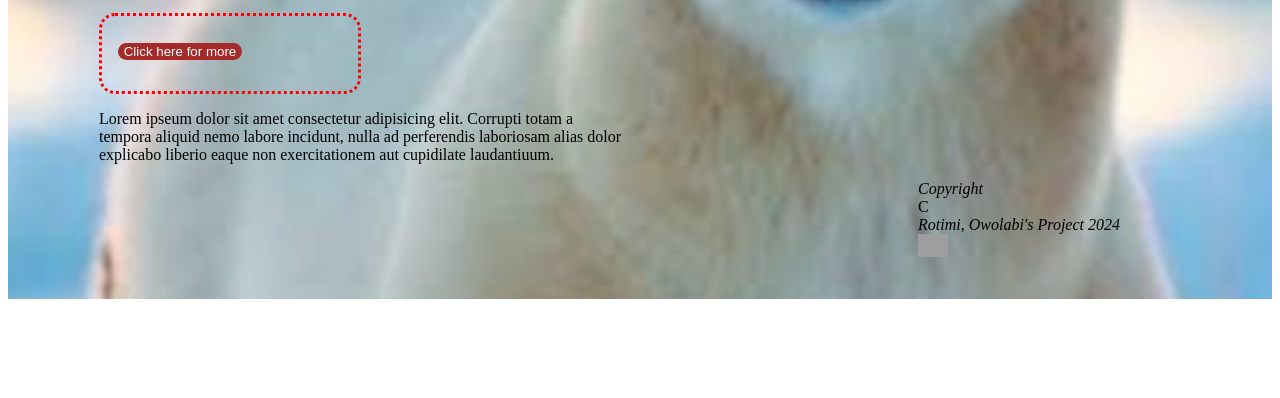
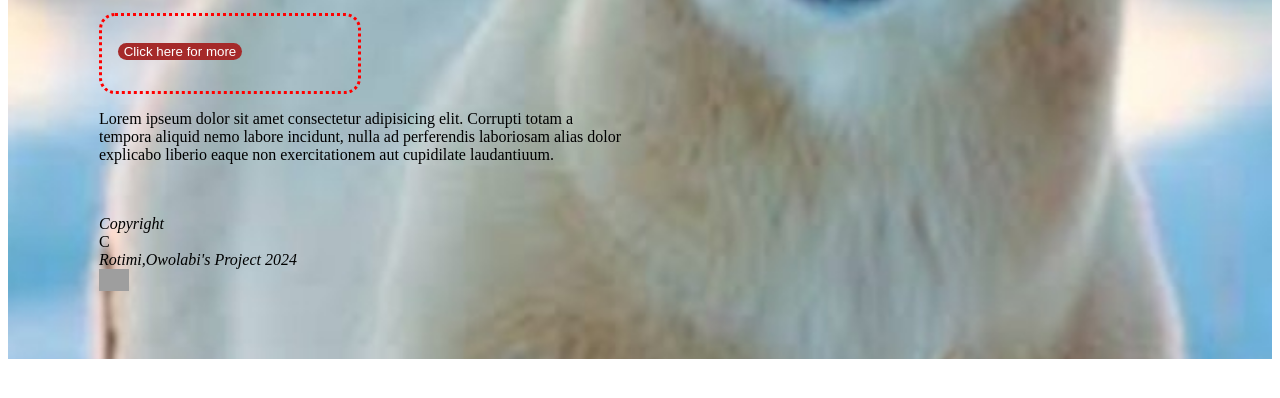
Before and after one commit to Timing4real/timmy, a plain HTML site: page index.html in a window 1280 px wide. Shown: the part 374-772 px from the top of the page. Drawn offline with Linux system fonts and the light colour scheme; grey boxes are pictures that could not be loaded.

Commit message:
create index.html, style.css

```diff
--- a/style.css
+++ b/style.css
@@ -4,7 +4,7 @@
     background-image: url("image/Beer.jpg");
     background-repeat: no-repeat;
     background-size: cover;
-    height: 640px;
+    height: 700px;
     padding-right: 10%;
     padding-top: 2%;
 }
@@ -65,5 +65,6 @@ img {
 }
 
 #signature {
-    margin-left: 80%;
+    margin-left: 8%;
+    margin-top: 3%;
 }
```
Also changed, not shown: index.html (+1 -1 lines).
